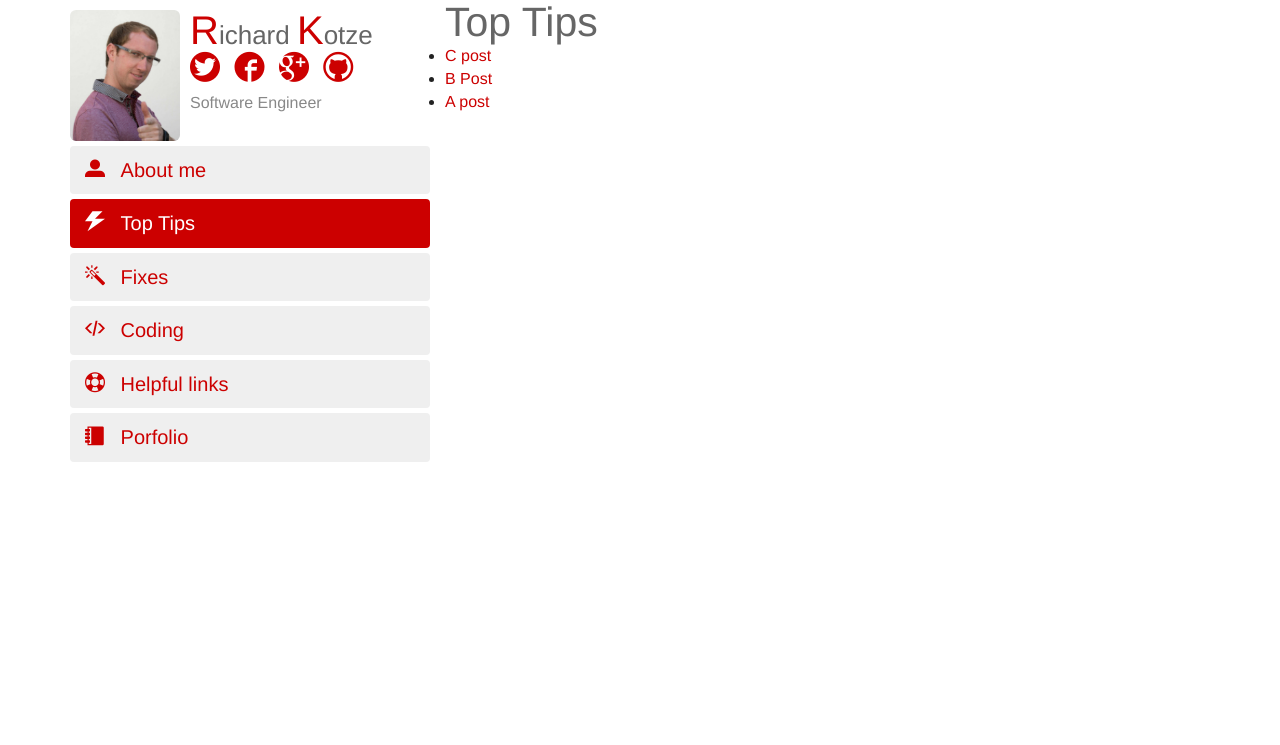
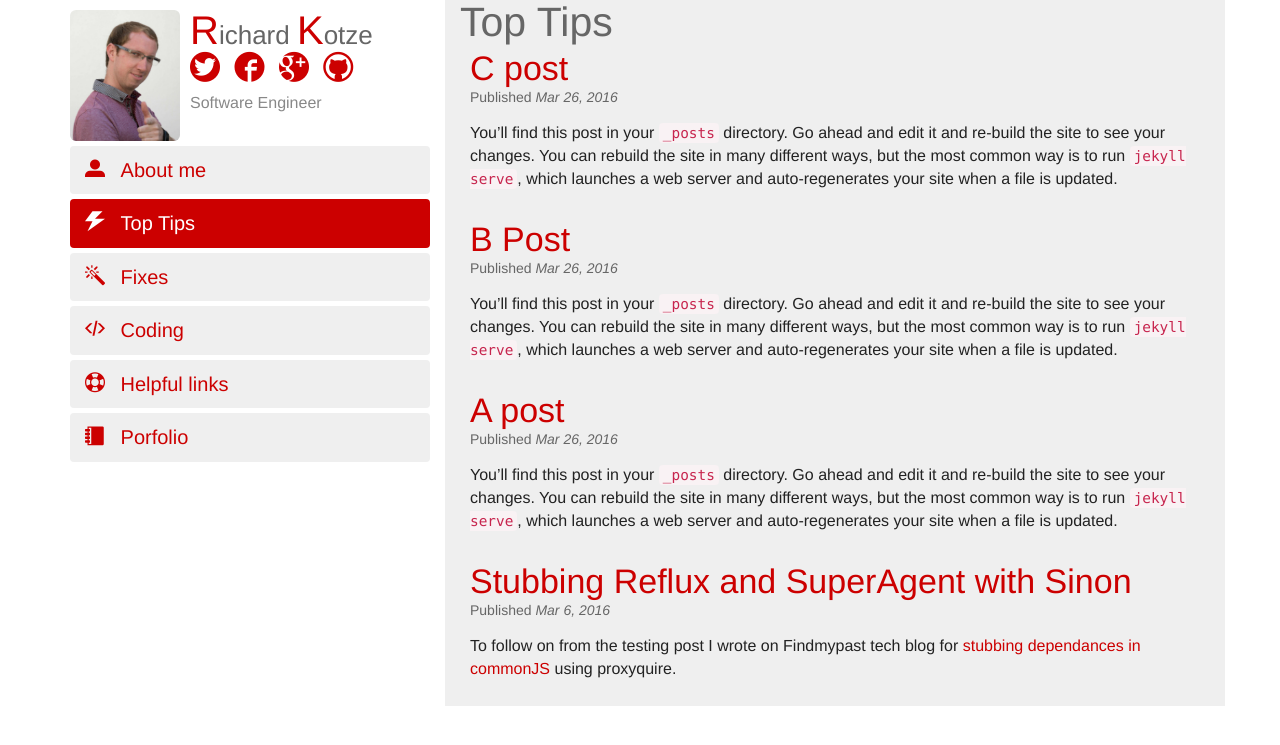
Before and after one commit to rkotze/rkotze.github.io, a Jekyll site: the page built from top-tips.md, in a window 1280 px wide. Shown: the top 745 px of the page. Built offline with Jekyll 4.4.1, drawn with Linux system fonts in a browser that asks for light colours.

Commit message:
Testing out article creation and excert placement.

````diff
--- a/_layouts/category.html
+++ b/_layouts/category.html
@@ -1,14 +1,25 @@
 ---
 layout: default
 ---
-<div id="main">
+<div class="col-sm-8 contentArea">
 
 	{{ content }}
-    <ul>
-      {% for post in site.categories[page.category] %}
 
-        <li><a href="{{ post.url }}">{{ post.title }}</a></li>
+  {% for post in site.categories[page.category] %}
 
-      {% endfor %}
-    </ul>
+    <article class="listing">
+      <h2><a href="{{ post.url | prepend: site.baseurl }}">{{ post.title }}</a></h2>
+
+      <p class="pubDate">Published
+        <time datetime="{{ post.date }}" pubdate>
+          {{ post.date | date: "%b %-d, %Y" }}
+        </time>
+      </p>
+
+      {{ post.excerpt }}
+
+    </article>
+
+  {% endfor %}
+
 </div>
--- a/_layouts/page.html
+++ b/_layouts/page.html
@@ -3,6 +3,7 @@ layout: default
 ---
 <div class="col-sm-8 contentArea">
 
+  <article class="item">
     <header class="post-header">
       <h1 class="post-title">{{ page.title }}</h1>
     </header>
@@ -10,5 +11,6 @@ layout: default
     <div class="post-content">
       {{ content }}
     </div>
+  </article>
 
 </div>
--- /dev/null
+++ b/_posts/2016-03-06-stubbing-reflux-superagent-sinon.md
@@ -0,0 +1,75 @@
+---
+layout: post
+title:  "Stubbing Reflux and SuperAgent with Sinon"
+date:   2016-03-06 12:39:21 +0000
+permalink: top-tips/stubbing-reflux-and-superagent-with-sinon/
+category: top-tips
+---
+
+To follow on from the testing post I wrote on Findmypast tech blog for [stubbing dependances in commonJS](http://tech.findmypast.com/stubbing-dependencies-in-commonjs/) using proxyquire.
+
+I thought it would be a worth sharing how I have gone about unit testing my code when using [Reflux](https://github.com/reflux/refluxjs) and [SuperAgent](https://visionmedia.github.io/superagent/) libraries. The reason is to help get started and how to go about stubbing the superagent library. Hopefully this will help make that start a bit easier.
+
+If the example below does not fully help with your scenario and you have questions please post questions in the comment box at the bottom. I will try to help by providing further examples.
+
+Stubbing SuperAgent allows the application unit tests to be dependancy free from external APIs and prevents any unexpected issues from appearing.
+
+The testing libraries used are [mocha](https://mochajs.org/), [shouldjs](https://shouldjs.github.io/), [sinon](http://sinonjs.org/) and [should-sinon](https://github.com/shouldjs/sinon).
+
+While this post is not about why I have chose these libraries I thought it would make a special mention for _shouldJS_ and _sinon-should_. I've chosen to use shouldJS because they help with the readability of your test code one. ShouldJS is similar to the [chaiJS](http://chaijs.com/) and either one is a great choice.
+
+The _should-sinon_ helps make it easier to read asserts which check function calls are made and provide useful feedback if a test fails. For example:
+
+```javascript
+// without should-sinon: gives a failed message of
+// expected false to be true (confusing)
+stubbedMethod.calledOnce.should.be.true();
+
+// with should-sinon it will give a message expecting 'stubbedMethod' to be called once
+stubbedMethod.should.be.calledOnce();
+```
+
+## Stubbing SuperAgent with Sinon
+
+Checkout the [example gist of stubbing SuperAgent](https://gist.github.com/rkotze/77aba69955dd6d97abf5) I've provided with comments. Below are more detailed explanations.
+
+Importantly we setup a _stub_ in the `before` function allowing calls on the `put` function to be watched and return our own fake response.
+
+```javascript
+before(() => {
+    putRequest = sinon.stub(superagent, 'put');
+});
+```
+
+When the store function is called to make a request to the api and it is possible to return a custom response. Below is an example when SuperAgent put request is called, it will return a new object with an `end` function which update the callback params.
+
+```javascript
+// At the start of the it function
+putRequest.returns({
+    end: (cb) => {
+        cb(null, {ok: true, body: { "status" : "OK" }});
+    }
+});
+```
+
+To capture the params of the end callback, _Sinon_ has a `getCall` function to return the params.
+
+```javascript
+let response = myStore.trigger.getCall(0).args[0];
+```
+
+To update the state using _Reflux_ the `trigger` callback should fire and using a spy the call can be captured.
+
+```javascript
+successTrigger.should.be.calledOnce();
+```
+
+The `putRequest` can be checked if it has been called with the correct url and the expected response is returned.
+
+```javascript
+putRequest.should.be.calledWith(URL);
+
+response.status.should.eql('OK');
+```
+
+This is how I go about [stubbing SuperAgent using Sinon](https://gist.github.com/rkotze/77aba69955dd6d97abf5). If you have any feedback or questions please post in the comments below.
--- a/about.md
+++ b/about.md
@@ -1,7 +1,43 @@
 ---
 layout: page
-title: About
-permalink: /about-me/
+title: About me
+permalink: about-me/
 ---
 
-This is the base Jekyll theme. You can find out more info about customizing your Jekyll theme, as well as basic Jekyll usage documentation at
+I'm a software engineer and currently deal with mostly JavaScript. Besides JavaScripts flaws, I enjoy writing it because it gives plenty of freedom in how I want to design a solution. This allows me to be more creative and expressive when solving a problem, making it a very powerful tool. Another language I enjoy programming in is C#, it has a great balance of being flexible with a defined structure.
+
+When creating a new application I follow TDD techniques to ensure the quality and reliability during construction.
+
+I currently enjoy building hybrid mobile apps using the Ionic framework and cordova. Ionic has dealt with a lot of the UI pains to make it feel native and it is a pleasure to use.
+
+Even though I don't actually design the web apps I do enjoy participating in the UI development, to help gain an understanding of how a user might interact with the app. I believe it's important to deliver a quality user experience and it is aesthetically pleasing.
+
+Technologies that I have used and have good experience with are:
+
+*   JavaScript
+*   JavaScript frameworks:
+	*   Angular
+	*   React
+	*   Backbone
+	*   jQuery
+	*   D3js
+*   Hybrid mobile apps using Ionic Framework
+*   NodeJS
+*   AJAX
+*   C#
+*   MVC.NET
+*   PHP – OOP
+  *   CodeIgniter
+*   XHTML / HTML 5
+*   CSS 2.1, CSS3
+*   LESS
+*   MySQL
+*   NuGet
+*   Git - source control
+*   Apache Solr
+*   AWS - Amazon web services
+*   Visual Studios
+
+Articles written for other websites
+
+*   [Sitepoint.com - MySql Views](http://www.sitepoint.com/mysql-views/)
--- a/index.html
+++ b/index.html
@@ -8,14 +8,13 @@ layout: default
     <article class="listing">
       <h2><a href="{{ post.url | prepend: site.baseurl }}">{{ post.title }}</a></h2>
 
-
       <p class="pubDate">Published
         <time datetime="{{ post.date }}" pubdate>
           {{ post.date | date: "%b %-d, %Y" }}
         </time>
       </p>
 
-      <p>Summary here</p>
+      {{ post.excerpt }}
 
     </article>
   {% endfor %}
````
Lines whose indentation alone changed are shown as unchanged.
